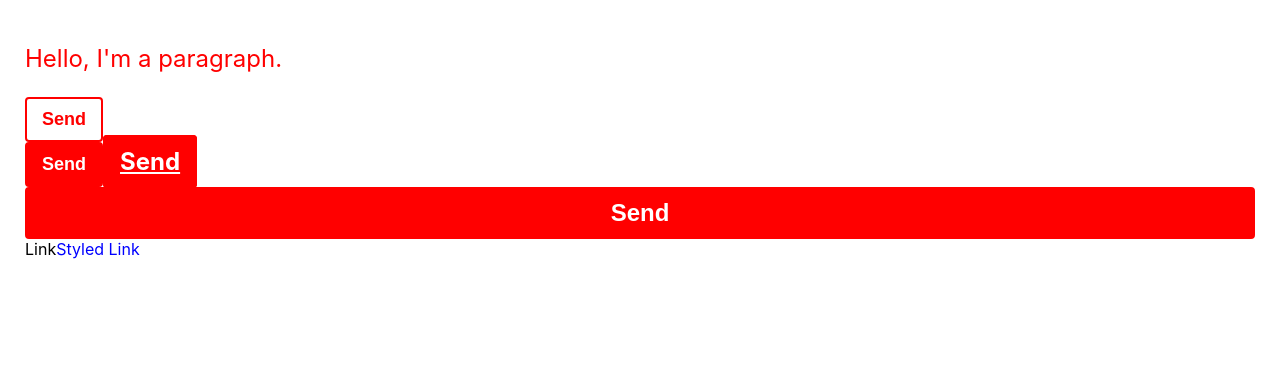
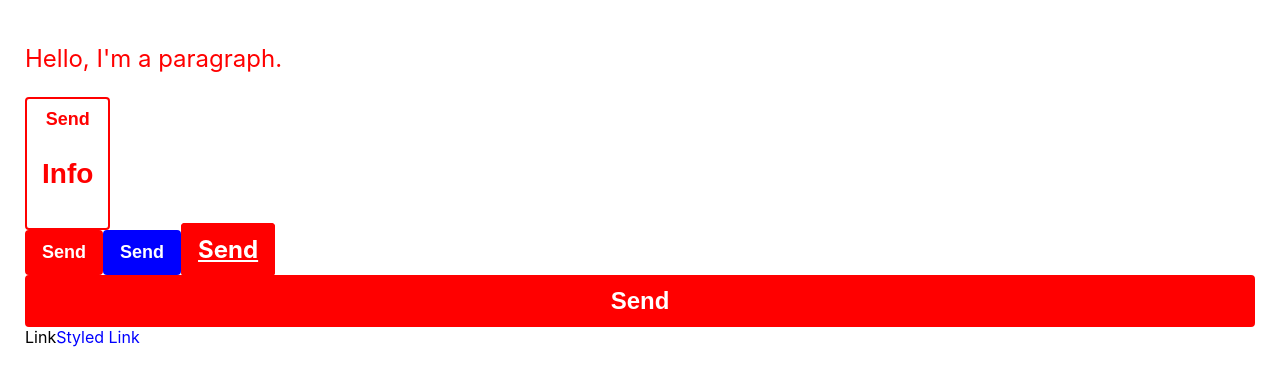
Before and after one commit to lopez-tomas/learning-react, a React (Create React App) app in the folder styled/: page / in a window 1280 px wide. Shown: the top 384 px of the page. Built offline with nearby package versions, Linux system fonts and the light colour scheme.

Commit message:
feat: pseudo-elements & selectors with Styled Components.

```diff
--- a/styled/src/App.js
+++ b/styled/src/App.js
@@ -19,6 +19,7 @@ const Content = styled.div`
 */
 
 const Button = styled.button`
+  transition: box-shadow 0.2s ease;
   background-color: ${props => props.primary ? 'red' : 'white'};
   color: ${props => props.primary ? 'white' : 'red'};
   padding: 10px 15px;
@@ -26,6 +27,23 @@ const Button = styled.button`
   border-radius: 4px;
   font-weight: 700;
   font-size: 18px;
+
+  &:hover {
+    background-color: ${props => props.primary ? 'orange' : 'black'};
+    color: ${props => props.primary ? 'black' : 'orange'};
+    border: solid 2px ${props => props.primary ? 'black' : 'orange'};
+    box-shadow: 1px 2px 5px rgb(0, 0, 0, 0.3);
+  }
+
+  &.secondary {
+    background-color: blue;
+    color: white;
+    border: solid 2px blue;
+  }
+
+  .info {
+    font-size: 28px;
+  }
 `
 const BlockButton = styled(Button)`
   width: 100%;
@@ -48,9 +66,10 @@ const App = () => {
   return (
     <Content>
       <P>Hello, I'm a paragraph.</P>
-      <Button>Send</Button>
+      <Button>Send<p className="info">Info</p></Button>
       <br />
       <Button primary>Send</Button>
+      <Button className="secondary">Send</Button>
       <BlockButton primary as="a" href="#">Send</BlockButton>
       <BlockButton primary>Send</BlockButton>
       <Link>Link</Link>
```
